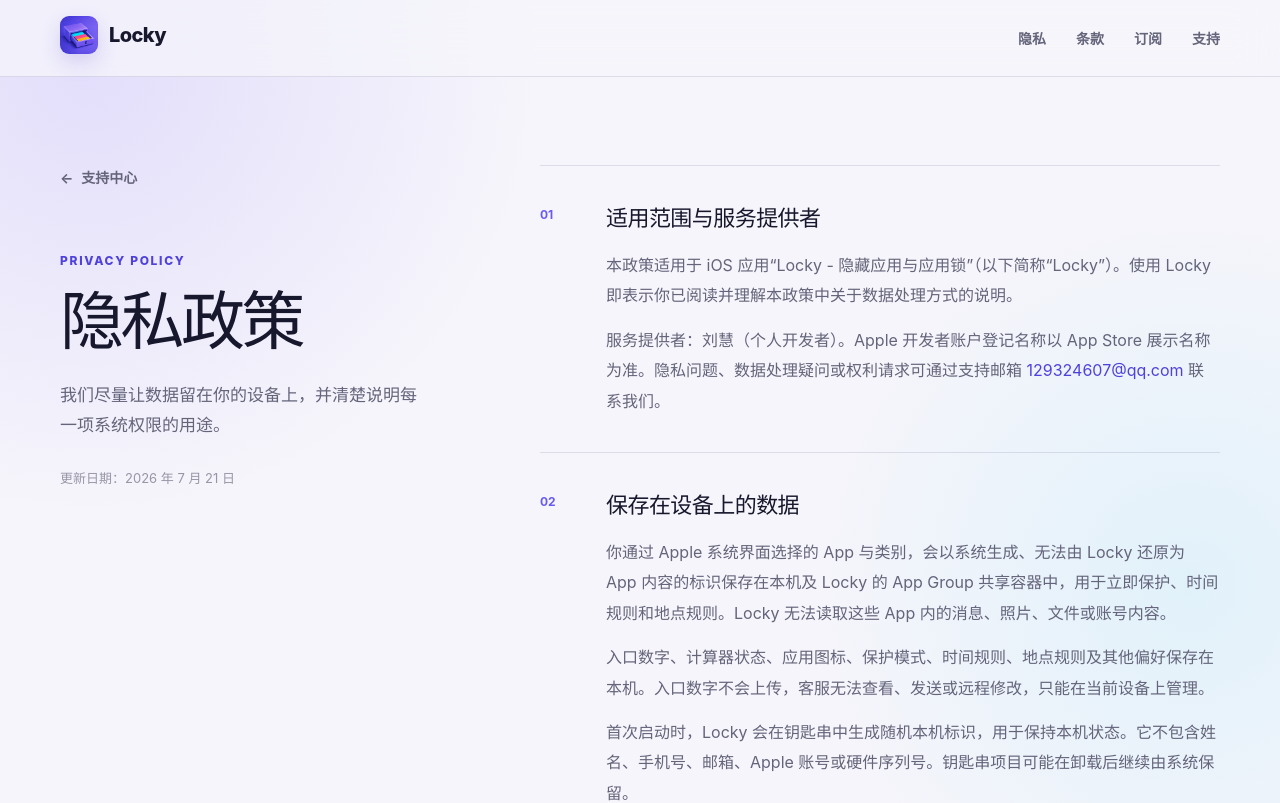
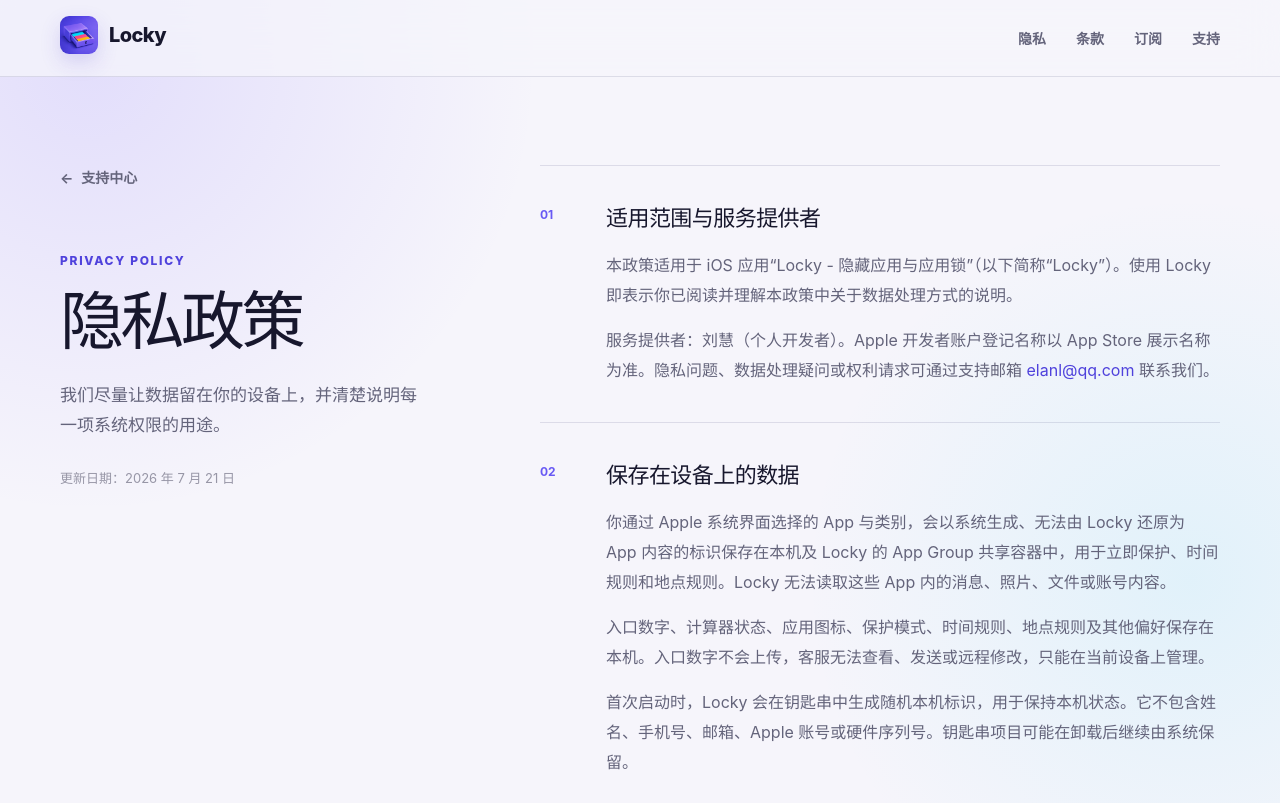
Before and after one commit to saberLiuhui/locky-support, a Next.js app: page /privacy in a window 1280 px wide. Shown: the top 803 px of the page. Built offline with nearby package versions, Linux system fonts and the light colour scheme.

Commit message:
Update support email

```diff
--- a/app/site-components.tsx
+++ b/app/site-components.tsx
@@ -1,7 +1,7 @@
 import Link from "next/link";
 import Image from "next/image";
 
-export const SUPPORT_EMAIL = "129324607@qq.com";
+export const SUPPORT_EMAIL = "elanl@qq.com";
 
 export function Brand({ large = false }: { large?: boolean }) {
   const basePath = process.env.NEXT_PUBLIC_BASE_PATH ?? "";
```
